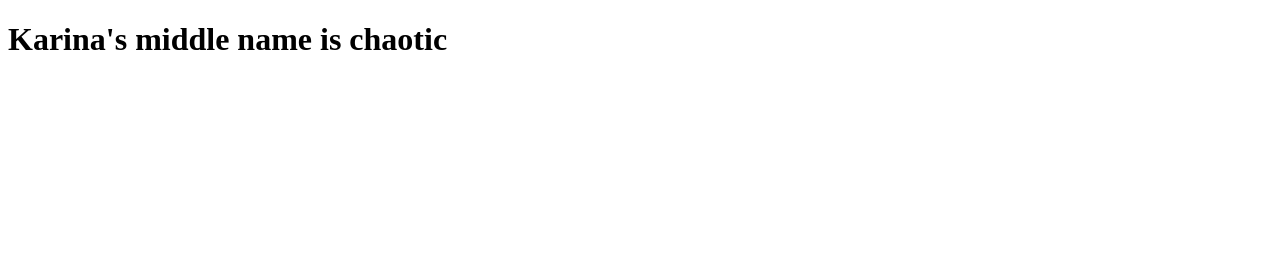
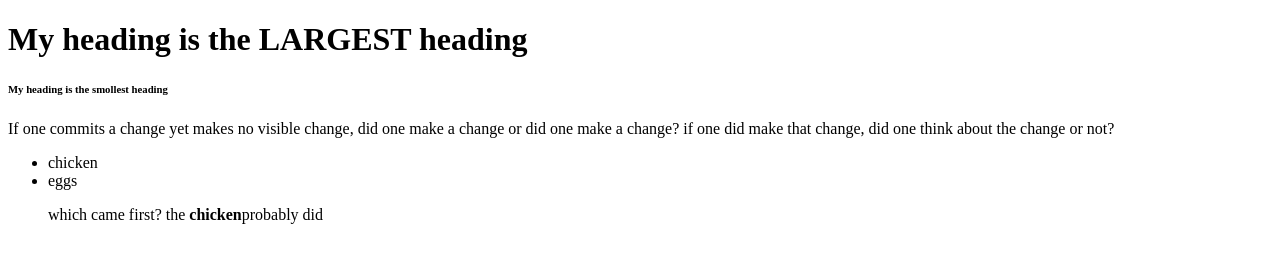
Before and after one commit to CHOnks2010/CHOnks2010.github.io, a plain HTML site: page lesson1.html in a window 1280 px wide. Drawn offline with Linux system fonts and the light colour scheme.

Commit message:
Update lesson1.html

```diff
--- a/lesson1.html
+++ b/lesson1.html
@@ -4,6 +4,14 @@
 
   </head>
   <body>
-     <h1>Karina's middle name is chaotic</h1>
+     <h1>My heading is the LARGEST heading</h1>
+    <h6>My heading is the smollest heading</h6>
+    <p>If one commits a change yet makes no visible change, did one make a change or did one make a change? if one did make that change, did one think about the change or not?</p>
+    <ul>
+      <li>chicken</li>
+      <li>eggs</li>
+      <p>which came first? the <strong>chicken</strong>probably did</p>
+    </ul>
+
   </body>
 </html>
```
